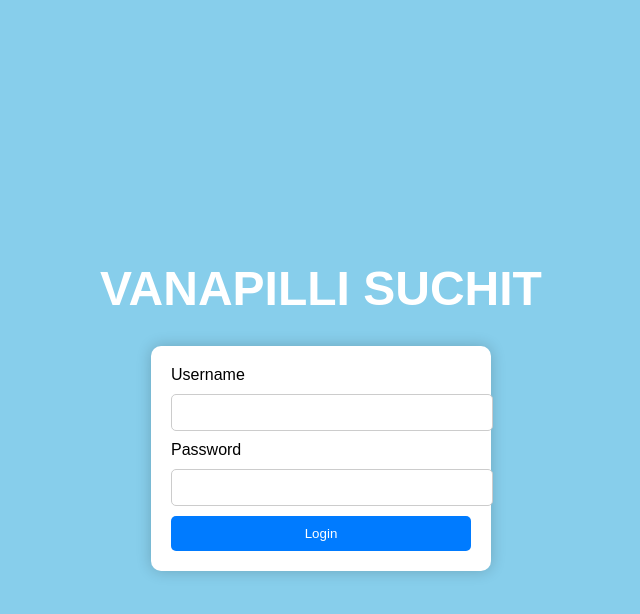
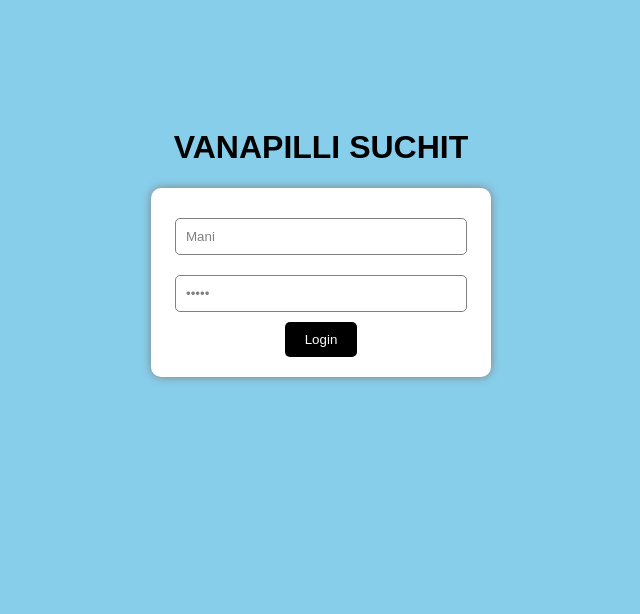
Before and after one commit to suchitvanapilli/my-portfolio-code-with-suchit, a plain HTML site: page index.html in a window 1280 px wide. Shown: the whole page, without its empty margins (319-959 px from the left). Drawn offline with Linux system fonts and the light colour scheme.

Commit message:
index.html

```diff
--- a/index.html
+++ b/index.html
@@ -2,66 +2,85 @@
 <html lang="en">
 <head>
   <meta charset="UTF-8">
-  <meta name="viewport" content="width=device-width, initial-scale=1.0">
-  <title>VANAPILLI SUCHIT</title>
+  <title>Login Page</title>
   <style>
     body {
       background-color: skyblue;
       font-family: Arial, sans-serif;
-      display: flex;
-      flex-direction: column;
-      align-items: center;
-      justify-content: center;
-      height: 100vh;
-      margin: 0;
+      text-align: center;
+      padding-top: 100px;
     }
+
     h1 {
       font-weight: bold;
-      font-size: 3em;
-      color: #ffffff;
-      margin-bottom: 30px;
+      color: black;
     }
+
     .login-box {
-      background-color: white;
+      background: white;
       padding: 20px;
+      margin: 0 auto;
+      width: 300px;
       border-radius: 10px;
-      box-shadow: 0 0 15px rgba(0,0,0,0.2);
-      width: 300px;
+      box-shadow: 0 0 10px gray;
     }
-    .login-box input[type="text"],
-    .login-box input[type="password"] {
-      width: 100%;
+
+    input[type="text"],
+    input[type="password"] {
+      width: 90%;
       padding: 10px;
       margin: 10px 0;
-      border: 1px solid #ccc;
+      border: 1px solid gray;
       border-radius: 5px;
+      color: gray;
     }
-    .login-box input[type="submit"] {
-      width: 100%;
-      padding: 10px;
-      background-color: #007BFF;
+
+    input::placeholder {
+      color: gray;
+    }
+
+    button {
+      padding: 10px 20px;
+      background-color: black;
       color: white;
       border: none;
       border-radius: 5px;
       cursor: pointer;
     }
-    .login-box input[type="submit"]:hover {
-      background-color: #0056b3;
+
+    .portfolio-page {
+      display: none;
+    }
+
+    .portfolio-page h2 {
+      color: black;
+      font-weight: bold;
+      margin-top: 50px;
     }
   </style>
 </head>
 <body>
-  <h1>VANAPILLI SUCHIT</h1>
-  <div class="login-box">
-    <form>
-      <label for="username">Username</label>
-      <input type="text" id="username" name="username" required>
 
-      <label for="password">Password</label>
-      <input type="password" id="password" name="password" required>
+  <div class="login-page">
+    <h1>VANAPILLI SUCHIT</h1>
+    <div class="login-box">
+      <input type="text" placeholder="Mani" id="username"><br>
+      <input type="password" placeholder="•••••" id="password"><br>
+      <button onclick="login()">Login</button>
+    </div>
+  </div>
 
-      <input type="submit" value="Login">
-    </form>
+  <div class="portfolio-page">
+    <h2>WELCOME TO MY PORTFOLIO</h2>
   </div>
+
+  <script>
+    function login() {
+      // Just hide login page and show portfolio
+      document.querySelector('.login-page').style.display = 'none';
+      document.querySelector('.portfolio-page').style.display = 'block';
+    }
+  </script>
+
 </body>
 </html>
```
